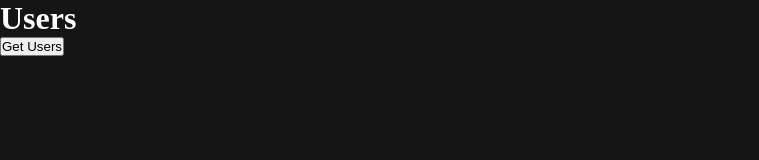
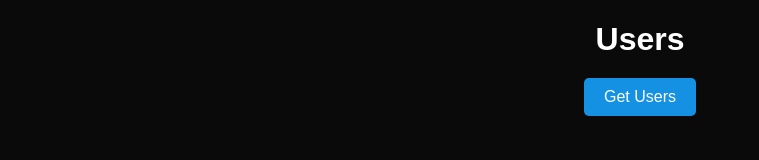
Before and after one commit to bm-jsms/axios_ts-frontend, a website built with Vite: page index.html in a window 1280 px wide. Shown: the whole page, without its empty margins (0-759 px from the left). Built offline with nearby package versions, Linux system fonts and the light colour scheme.

Commit message:
add styles

```diff
--- a/styles/main.css
+++ b/styles/main.css
@@ -1,9 +1,53 @@
-* {
+body {
+	font-family: 'Arial', sans-serif;
+	display: flex;
+	flex-direction: column;
+	align-items: center;
+	justify-content: center;
+	height: auto;
 	margin: 0;
-	padding: 0;
-	box-sizing: border-box;
-}
-body {
-	background: #151515;
+	background: #0a0a0a;
 	color: #fff;
 }
+
+h1 {
+	margin-bottom: 20px;
+}
+
+button {
+	background-color: #1591e3;
+	color: #fff;
+	padding: 10px 20px;
+	font-size: 16px;
+	cursor: pointer;
+	border: none;
+	border-radius: 5px;
+	margin-bottom: 20px;
+	transition: background-color 0.3s;
+}
+
+button:hover {
+	background-color: #045992;
+}
+
+ul {
+	list-style: none;
+	padding: 0;
+}
+
+li {
+	background-color: #182c41;
+	padding: 10px;
+	margin-bottom: 10px;
+	border-radius: 5px;
+	width: 300px;
+	text-align: left;
+	transition: background-color 0.3s;
+	cursor: pointer;
+}
+
+li:hover {
+	background-color: #34495e;
+	transition: all 0.3s ease;
+	scale: 1.05;
+}
```
